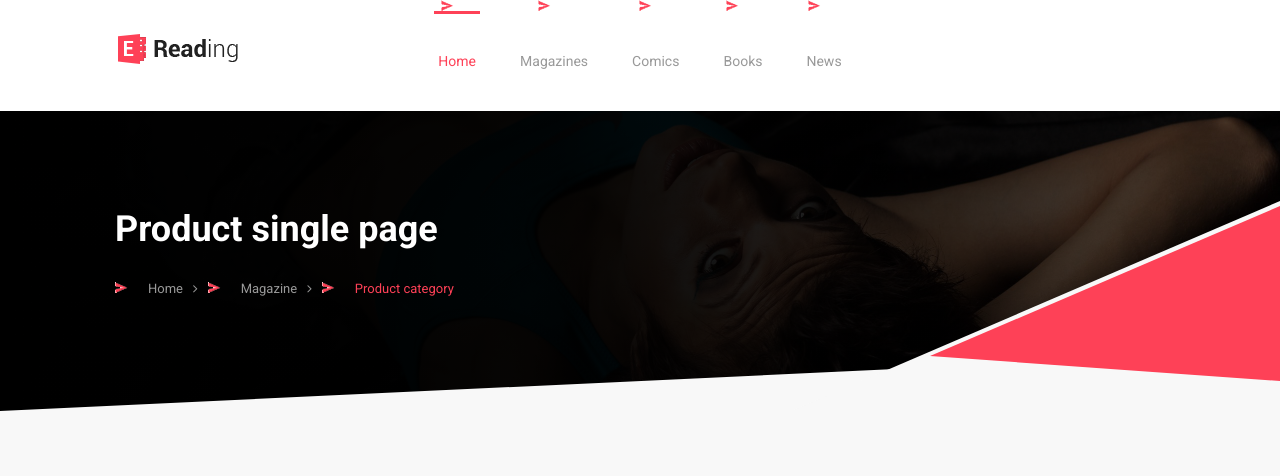
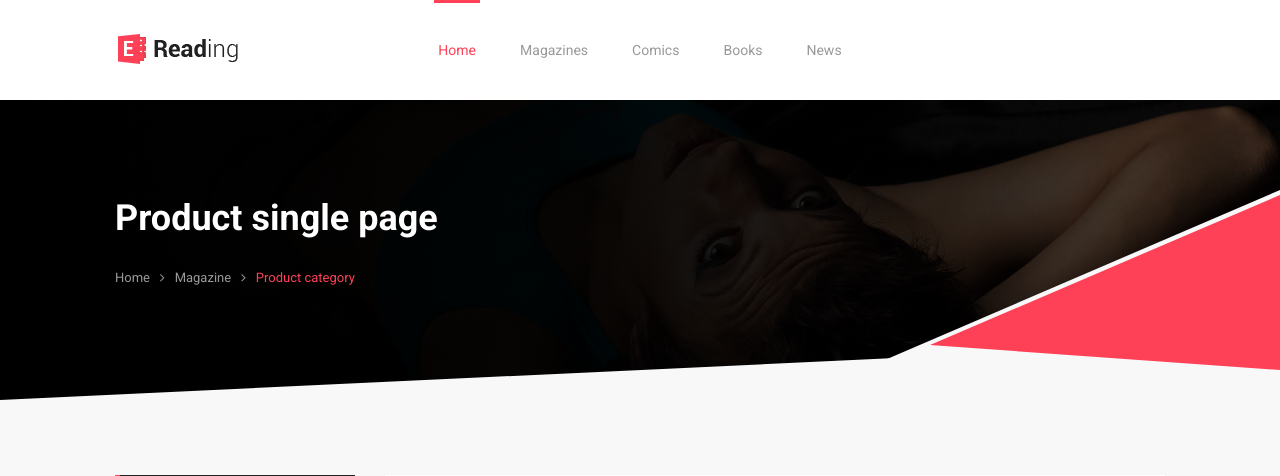
Before and after one commit to demyashev/html.reading, a PHP site: page /product.html in a window 1280 px wide. Shown: the top 476 px of the page. Run offline with PHP 8.4, Linux system fonts and the light colour scheme; grey boxes labelled with a size stand in for pictures from a placeholder-image service; some libraries are stand-ins or nearby versions.

Commit message:
css fix
ul li:before

```diff
--- a/public/css/styles.css
+++ b/public/css/styles.css
@@ -147,15 +147,6 @@ form input[type="submit"] {
 
 form input[type="submit"]:hover {
     cursor: pointer;
-}
-
-ul li::before {
-    display: inline-block;
-    content: "";
-    width: 13px;
-    height: 11px;
-    margin-right: 20px;
-    background: url('../img/li.png') no-repeat;
 }
 
 .content-lead {
@@ -1448,6 +1439,16 @@ footer .copyrights .counters a:first-child {
     margin-bottom: 25px;
 }
 
+
+.accordion .text ul > li::before {
+    display: inline-block;
+    content: "";
+    width: 13px;
+    height: 11px;
+    margin-right: 20px;
+    background: url('../img/li.png') no-repeat;
+}
+
 .accordion .text p:last-child,
 .accordion .text ul:last-child {
     margin-bottom: 0;
```
